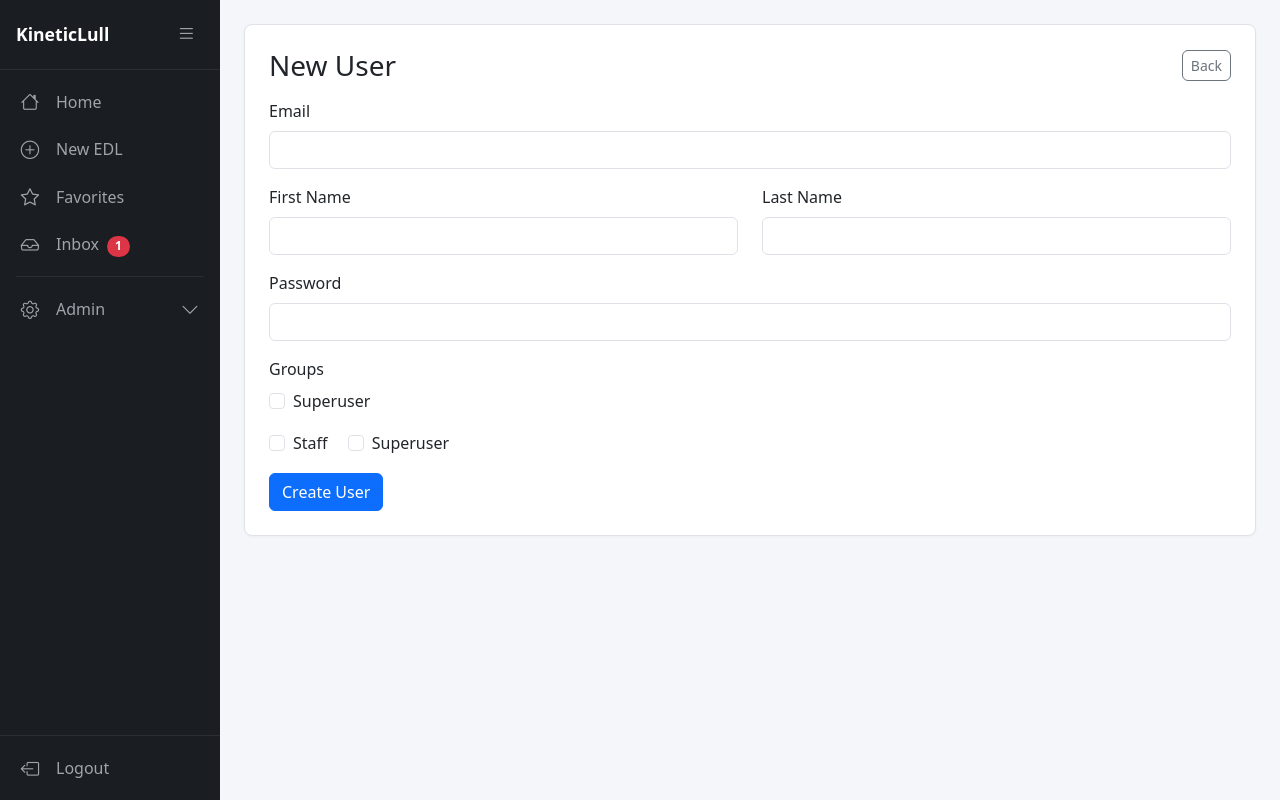
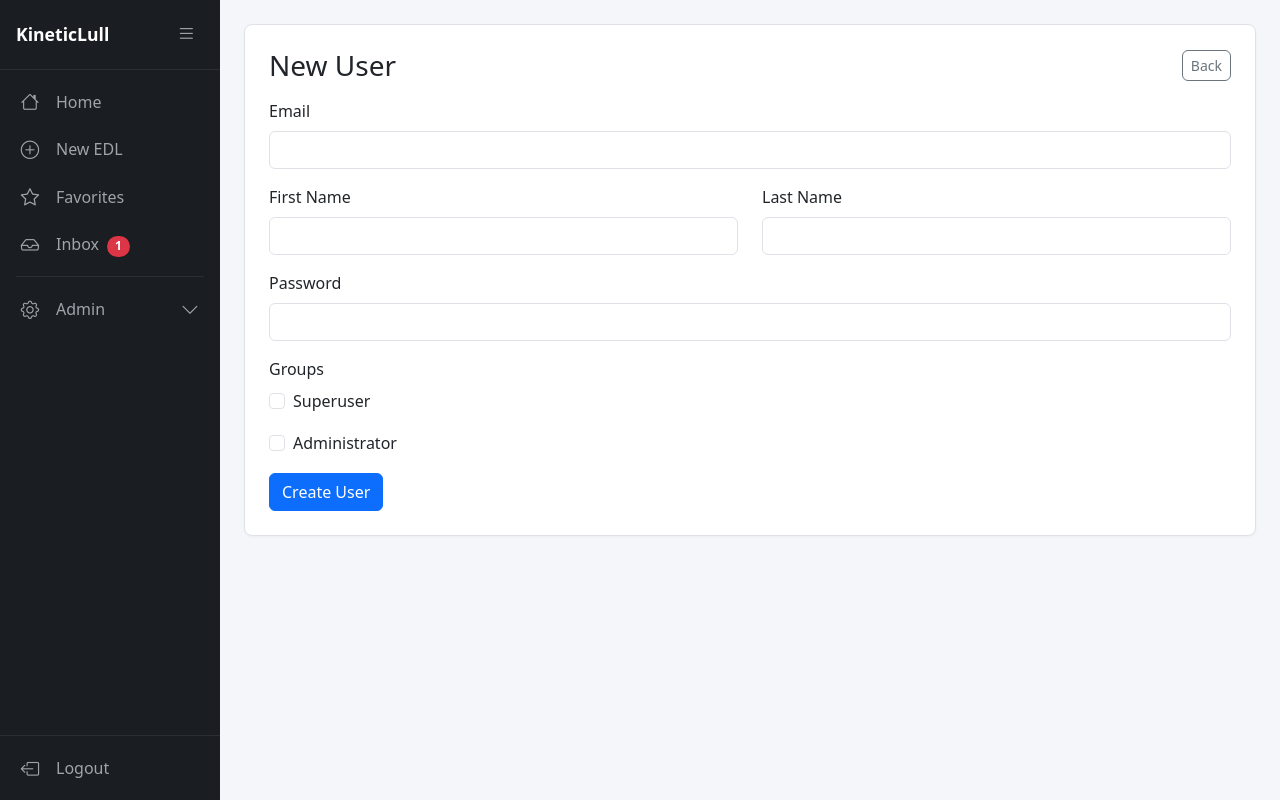
Before and after one commit to greaselovely/KineticLull, a Django app: page /users/create/ in a window 1280 px wide. Run offline with Django 5.2, Linux system fonts and the light colour scheme; a user stored in the database is signed in; data comes from the database, SQL or seed files in the repository; parts of the project's set-up code (start-up, migrations or seed data) failed here and were passed over.

Commit message:
UI Overhaul

```diff
--- a/app/static/templates/user_form.html
+++ b/app/static/templates/user_form.html
@@ -46,14 +46,9 @@
         </div>
         <div class="mb-3">
             <div class="form-check form-check-inline">
-                <input class="form-check-input" type="checkbox" name="is_staff" id="is_staff"
-                    {% if edit_user.is_staff %}checked{% endif %}>
-                <label class="form-check-label" for="is_staff">Staff</label>
-            </div>
-            <div class="form-check form-check-inline">
                 <input class="form-check-input" type="checkbox" name="is_superuser" id="is_superuser"
                     {% if edit_user.is_superuser %}checked{% endif %}>
-                <label class="form-check-label" for="is_superuser">Superuser</label>
+                <label class="form-check-label" for="is_superuser">Administrator</label>
             </div>
             {% if mode == 'edit' %}
             <div class="form-check form-check-inline">
--- a/app/static/templates/user_list.html
+++ b/app/static/templates/user_list.html
@@ -14,8 +14,7 @@
                 <th style="width: 25%;">Email</th>
                 <th style="width: 15%;">Name</th>
                 <th style="width: 20%;">Groups</th>
-                <th style="width: 8%;">Staff</th>
-                <th style="width: 8%;">Super</th>
+                <th style="width: 8%;">Admin</th>
                 <th style="width: 8%;">Active</th>
                 <th style="width: 16%;">Joined</th>
             </tr>
@@ -26,7 +25,6 @@
                 <td><a href="{% url 'app:user_edit' u.id %}">{{ u.email }}</a></td>
                 <td>{{ u.first_name }} {{ u.last_name }}</td>
                 <td>{% for g in u.groups.all %}{{ g.name }}{% if not forloop.last %}, {% endif %}{% empty %}<span class="text-muted">None</span>{% endfor %}</td>
-                <td>{% if u.is_staff %}<i class="bi bi-check-circle text-success"></i>{% else %}<i class="bi bi-x-circle text-muted"></i>{% endif %}</td>
                 <td>{% if u.is_superuser %}<i class="bi bi-check-circle text-success"></i>{% else %}<i class="bi bi-x-circle text-muted"></i>{% endif %}</td>
                 <td>{% if u.is_active %}<i class="bi bi-check-circle text-success"></i>{% else %}<i class="bi bi-x-circle text-danger"></i>{% endif %}</td>
                 <td>{{ u.date_joined|date:app_timestamp_format }}</td>
--- a/app/views.py
+++ b/app/views.py
@@ -1181,8 +1181,8 @@ def user_create_view(request):
         first_name = request.POST.get('first_name', '').strip()
         last_name = request.POST.get('last_name', '').strip()
         password = request.POST.get('password', '')
-        is_staff = request.POST.get('is_staff') == 'on'
         is_superuser = request.POST.get('is_superuser') == 'on'
+        is_staff = is_superuser  # Staff follows superuser
         selected_groups = request.POST.getlist('groups')
 
         if not email or not password:
@@ -1236,7 +1236,7 @@ def user_edit_view(request, user_id):
 
         edit_user.first_name = request.POST.get('first_name', '').strip()
         edit_user.last_name = request.POST.get('last_name', '').strip()
-        edit_user.is_staff = request.POST.get('is_staff') == 'on'
+        edit_user.is_staff = request.POST.get('is_superuser') == 'on'  # Staff follows superuser
         new_is_active = request.POST.get('is_active') == 'on'
         new_is_superuser = request.POST.get('is_superuser') == 'on'
         selected_groups = request.POST.getlist('groups')
@@ -1267,7 +1267,7 @@ def user_edit_view(request, user_id):
             new_val = getattr(edit_user, field)
             if before[field] != new_val:
                 changes.append(f'{field}: {before[field]!r} -> {new_val!r}')
-        for flag in ['is_staff', 'is_active', 'is_superuser']:
+        for flag in ['is_active', 'is_superuser']:
             new_val = getattr(edit_user, flag)
             if before[flag] != new_val:
                 changes.append(f'{flag}: {before[flag]} -> {new_val}')
```
Also changed, not shown: 1 other file.
